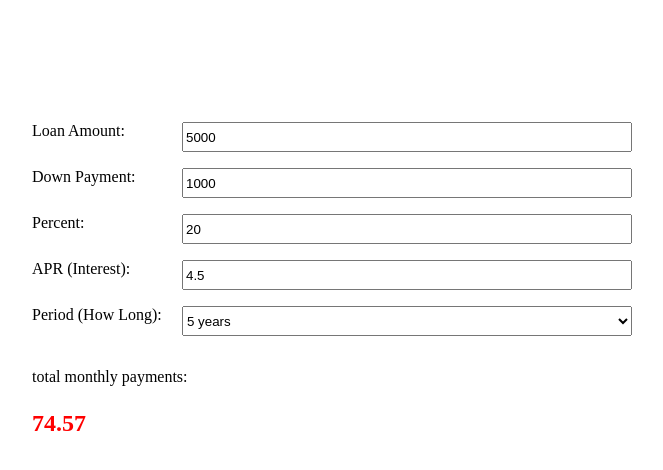
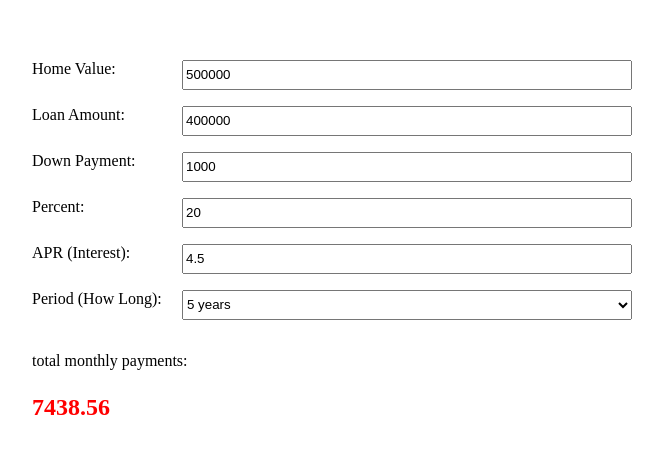
Before and after one commit to victor-basurto/js-mortgage-calculator, a plain HTML site: page index.html in a window 1280 px wide. Shown: the part 156-626 px from the top of the page, without its empty margins (308-971 px from the left). Drawn offline with Linux system fonts and the light colour scheme.

Commit message:
added HomeValue Fixed Field

```diff
--- a/index.html
+++ b/index.html
@@ -11,8 +11,12 @@
 <body>
 	<div class="form-section">
 		<div class="group">
+			<label>Home Value:</label>
+			<input type="text" id="home-value" value="500000">
+		</div>
+		<div class="group">
 			<label>Loan Amount:</label>
-			<input type="number" id="amount" name="loan" value="5000">
+			<input type="number" id="amount" name="loan" value="0">
 		</div>
 		<div class="group">
 			<label>Down Payment:</label>
--- a/scriptv2.js
+++ b/scriptv2.js
@@ -66,7 +66,8 @@ var MortgageCalculatorModule = (function () {
 			elementName = currentElement.getAttribute('name');
 
 		// initial values
-		var initLoan = calculatorElements.getLoanAmountValue(),
+		var initHomeValue = calculatorElements.getHomeValue(),
+			initLoan = calculatorElements.getLoanAmountValue(),
 			initDownPay = calculatorElements.getDownpaymentValue(),
 			initPercent = calculatorElements.getPercentValue(),
 			initApr = calculatorElements.getAprValue(),
@@ -130,14 +131,20 @@ var MortgageCalculatorModule = (function () {
  */
 var calculatorElements = {
 	formSection: document.querySelector( '.form-section' ),	// reference to form
+	homeValue: document.getElementById('home-value'),
 	loanAmount: document.getElementById( 'amount' ),
 	downPayment: document.getElementById( 'downPayment' ), // default 20%
 	percentage: document.getElementById( 'percent' ),
 	apr: document.getElementById( 'interestApr' ),
 	termInYears: document.getElementById( 'termInYears' ),
 	resultDiv: document.getElementById( 'results' ),
+	getHomeValue: function() {
+		return parseInt(this.homeValue.value) || 0;
+	},
 	getLoanAmountValue: function () {
-		return parseFloat( this.loanAmount.value ) || 5000;
+		var result =  this.getHomeValue() - ((this.getHomeValue() * this.getPercentValue() ) / 100);
+		console.log(result);
+		return this.loanAmount.value = result;
 	},
 	getPercentValue: function () {
 		return parseFloat( this.percentage.value ) || 0;
```
